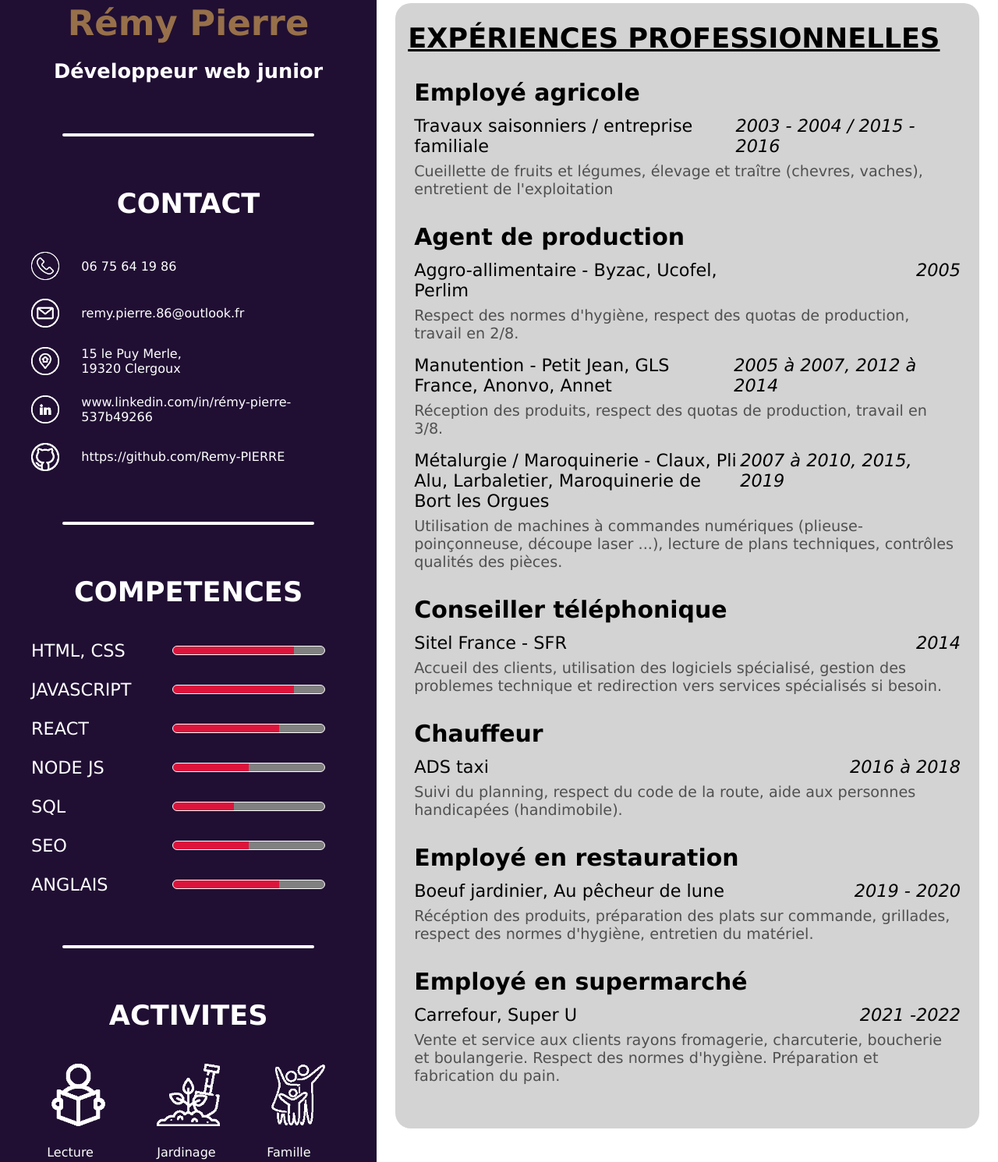
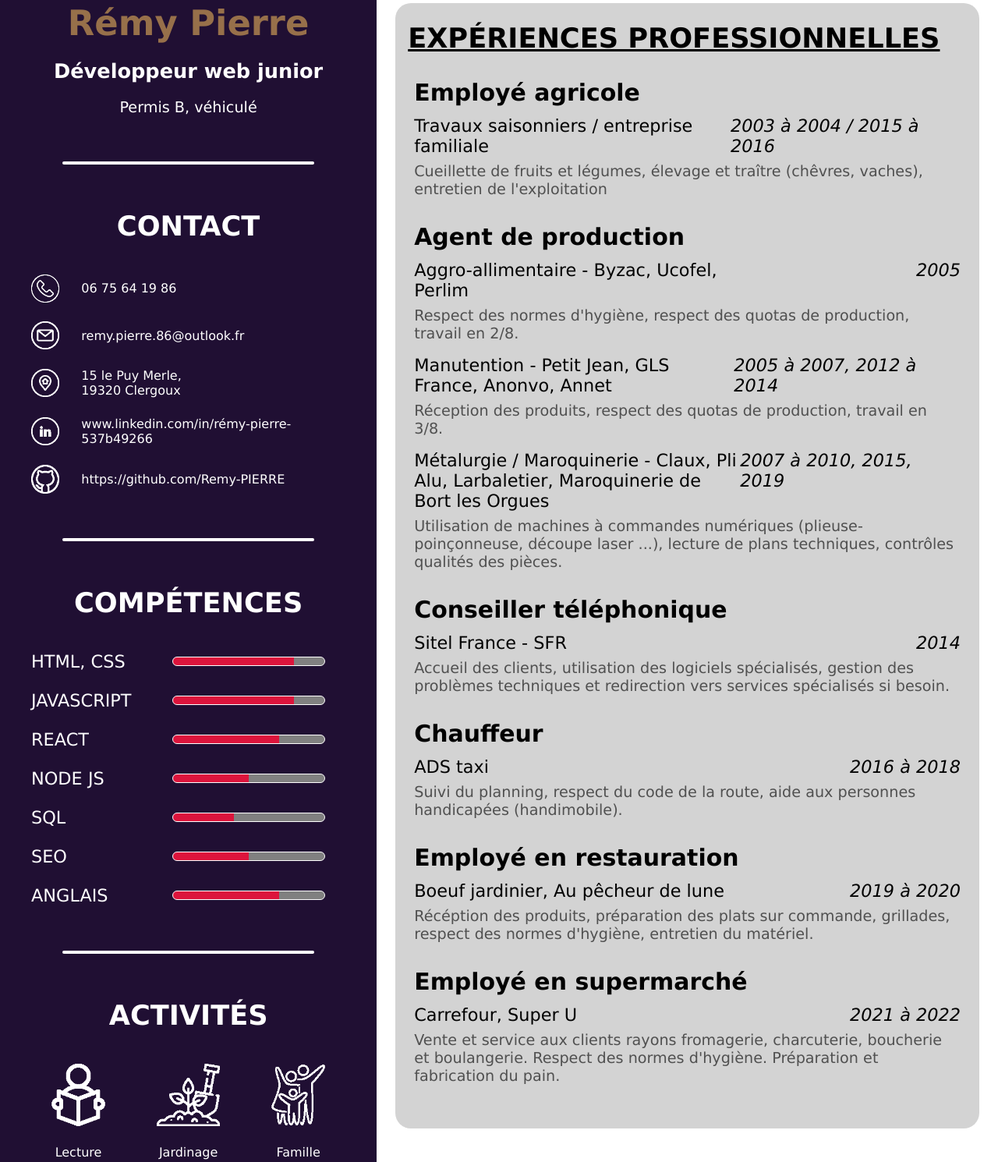
Before and after one commit to Remy-PIERRE/cv, a plain HTML site: page index.html in a window 1280 px wide. Shown: the part 383-1873 px from the top of the page at 78% size. Drawn offline with Linux system fonts and the light colour scheme.

Commit message:
orthographe bis

```diff
--- a/index.html
+++ b/index.html
@@ -17,6 +17,7 @@
         <div class="left__name__wrapper flexColCC">
           <h1>Rémy <span>Pierre</span></h1>
           <h2>Développeur web junior</h2>
+          <p>Permis B, véhiculé</p>
         </div>
       </section>
 
@@ -54,7 +55,7 @@
       <div class="left__separator"></div>
 
       <section class="left__skills flexColCC">
-        <p class="skills__title left__title">COMPETENCES</p>
+        <p class="skills__title left__title">COMP&Eacute;TENCES</p>
         <div class="skills__text__wrapper flexColCC">
           <div class="skills__grid__row">
             <p>HTML, CSS</p>
@@ -90,7 +91,7 @@
       <div class="left__separator"></div>
 
       <section class="left__activities flexColCC">
-        <p class="activities__title left__title">ACTIVITES</p>
+        <p class="activities__title left__title">ACTIVIT&Eacute;S</p>
         <div class="activities__text__wrapper flexRowCC">
           <div class="left__grid__col">
             <img src="public/reading-book.png" />
@@ -134,12 +135,12 @@
             </div>
             <div class="works__paraph__header space-between">
               <p>Travaux saisonniers / entreprise familiale</p>
-              <p>2003 - 2004 / 2015 - 2016</p>
+              <p>2003 à 2004 / 2015 à 2016</p>
             </div>
             <div class="works__paraph__desc">
               <p>
-                Cueillette de fruits et légumes, élevage et traître (chevres,
-                vaches), entretient de l'exploitation
+                Cueillette de fruits et légumes, élevage et traître (chêvres,
+                vaches), entretien de l'exploitation
               </p>
             </div>
           </div>
@@ -192,8 +193,8 @@
             </div>
             <div class="works__paraph__desc">
               <p>
-                Accueil des clients, utilisation des logiciels spécialisé,
-                gestion des problemes technique et redirection vers services
+                Accueil des clients, utilisation des logiciels spécialisés,
+                gestion des problèmes techniques et redirection vers services
                 spécialisés si besoin.
               </p>
             </div>
@@ -219,7 +220,7 @@
             </div>
             <div class="works__paraph__header space-between">
               <p>Boeuf jardinier, Au pêcheur de lune</p>
-              <p>2019 - 2020</p>
+              <p>2019 à 2020</p>
             </div>
             <div class="works__paraph__desc">
               <p>
@@ -234,7 +235,7 @@
             </div>
             <div class="works__paraph__header space-between">
               <p>Carrefour, Super U</p>
-              <p>2021 -2022</p>
+              <p>2021 à 2022</p>
             </div>
             <div class="works__paraph__desc">
               <p>
--- a/style.css
+++ b/style.css
@@ -97,6 +97,12 @@ h2 {
 .left__name__wrapper span {
   color: #97704a;
 }
+.left__name__wrapper h2 {
+  margin-bottom: 20px;
+}
+.left__name__wrapper p {
+  font-size: 1.2rem;
+}
 
 .contact__text__wrapper {
   gap: 24px;
@@ -142,6 +148,7 @@ h2 {
 }
 .left__grid__col {
   width: 20%;
+  text-align: center;
 }
 .left__activities img {
   width: 100%;
```
